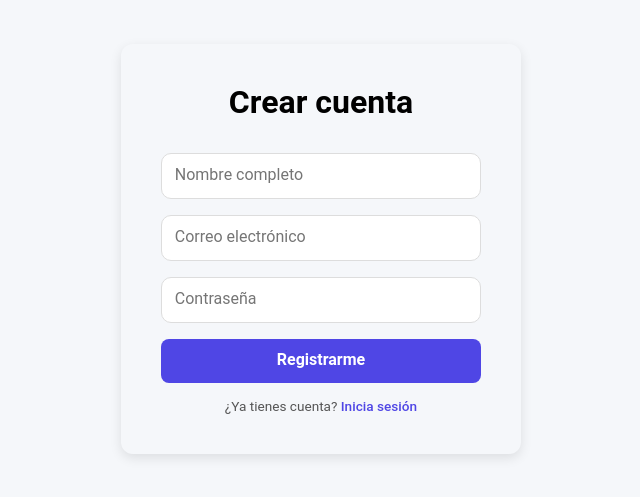
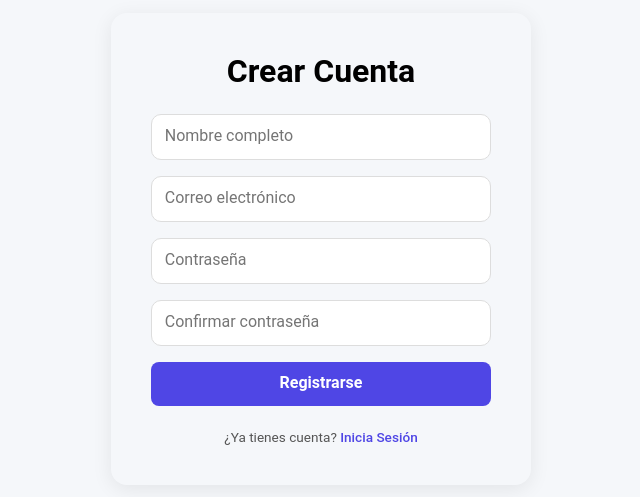
Before and after one commit to MatiasAlbites2004/todo-list-web, a React (Vite) app: page /register in a window 1280 px wide. Shown: the part 151-648 px from the top of the page, without its empty margins (319-959 px from the left). Built offline with nearby package versions, Linux system fonts and the light colour scheme.

Commit message:
Feat: Maquetacion Register

```diff
--- a/src/pages/Register/Register.styled.tsx
+++ b/src/pages/Register/Register.styled.tsx
@@ -6,8 +6,8 @@ export const RegisterWrapper = styled.div`
   align-items: center;
   min-height: 100vh;
   background: var(--color-secondary);
+  padding: 1rem;
   font-family: var(--font-primary);
-  padding: 1rem;
 `;
 
 export const Form = styled.form`
@@ -15,18 +15,19 @@ export const Form = styled.form`
   flex-direction: column;
   gap: 1rem;
   width: 100%;
+  margin-top: 1.5rem;
 `;
 
 export const Footer = styled.div`
-  margin-top: 1rem;
+  margin-top: 1.5rem;
   font-size: var(--font-size-small);
   color: var(--color-text-light);
   text-align: center;
 
   a {
     color: var(--color-primary);
+    font-weight: 500;
     text-decoration: none;
-    font-weight: 500;
 
     &:hover {
       text-decoration: underline;
--- a/src/pages/Register/Register.tsx
+++ b/src/pages/Register/Register.tsx
@@ -1,17 +1,17 @@
+import React from "react";
 import { useForm } from "react-hook-form";
 import { zodResolver } from "@hookform/resolvers/zod";
-import type { RegisterFormValues } from "./registerSchema.ts";
-import { registerSchema } from "./registerSchema.ts";
+import { registerSchema } from "./registerSchema";
+import type { RegisterFormValues } from "./registerSchema";
 
 import Card from "../../components/Card/Card";
+import TextField from "../../components/TextField/TextField";
 import Button from "../../components/Button/Button";
-import TextField from "../../components/TextField/TextField";
+import Typography from "../../components/Typography/Typography";
 import Link from "../../components/Link/Link";
-import Typography from "../../components/Typography/Typography";
-
 import * as S from "./Register.styled";
 
-const Register = () => {
+const Register: React.FC = () => {
   const {
     register,
     handleSubmit,
@@ -21,14 +21,24 @@ const Register = () => {
   });
 
   const onSubmit = (data: RegisterFormValues) => {
-    console.log(" Datos enviados:", data);
+    console.log("Datos enviados:", data);
   };
 
   return (
     <S.RegisterWrapper>
-      <Card maxWidth="400px" padding="2.5rem">
-        <Typography as="h1" size="xl" weight="bold" style={{ marginBottom: "2rem" }}>
-          Crear cuenta
+      <Card
+        padding="2.5rem"
+        borderRadius="16px"
+        boxShadow="0 4px 20px rgba(0,0,0,0.08)"
+        maxWidth="420px"
+      >
+        <Typography
+          as="h1"
+          size="xl"
+          weight="bold"
+          className="register-title"
+        >
+          Crear Cuenta
         </Typography>
 
         <S.Form onSubmit={handleSubmit(onSubmit)}>
@@ -53,13 +63,20 @@ const Register = () => {
             error={errors.password?.message}
           />
 
+          <TextField
+            type="password"
+            placeholder="Confirmar contraseña"
+            {...register("confirmPassword")}
+            error={errors.confirmPassword?.message}
+          />
+
           <Button type="submit" fullWidth>
-            Registrarme
+            Registrarse
           </Button>
         </S.Form>
 
         <S.Footer>
-          ¿Ya tienes cuenta? <Link href="/login">Inicia sesión</Link>
+          ¿Ya tienes cuenta? <Link href="/login">Inicia Sesión</Link>
         </S.Footer>
       </Card>
     </S.RegisterWrapper>
--- a/src/pages/Register/registerSchema.ts
+++ b/src/pages/Register/registerSchema.ts
@@ -1,9 +1,15 @@
 import { z } from "zod";
 
-export const registerSchema = z.object({
-  name: z.string().min(2, "El nombre es obligatorio"),
-  email: z.string().email("Correo inválido"),
-  password: z.string().min(6, "La contraseña debe tener mínimo 6 caracteres"),
-});
+export const registerSchema = z
+  .object({
+    name: z.string().min(1, "El nombre es obligatorio"),
+    email: z.string().email("Correo inválido"),
+    password: z.string().min(6, "Mínimo 6 caracteres"),
+    confirmPassword: z.string().min(6, "Confirma tu contraseña"),
+  })
+  .refine((data) => data.password === data.confirmPassword, {
+    message: "Las contraseñas no coinciden",
+    path: ["confirmPassword"],
+  });
 
 export type RegisterFormValues = z.infer<typeof registerSchema>;
```
